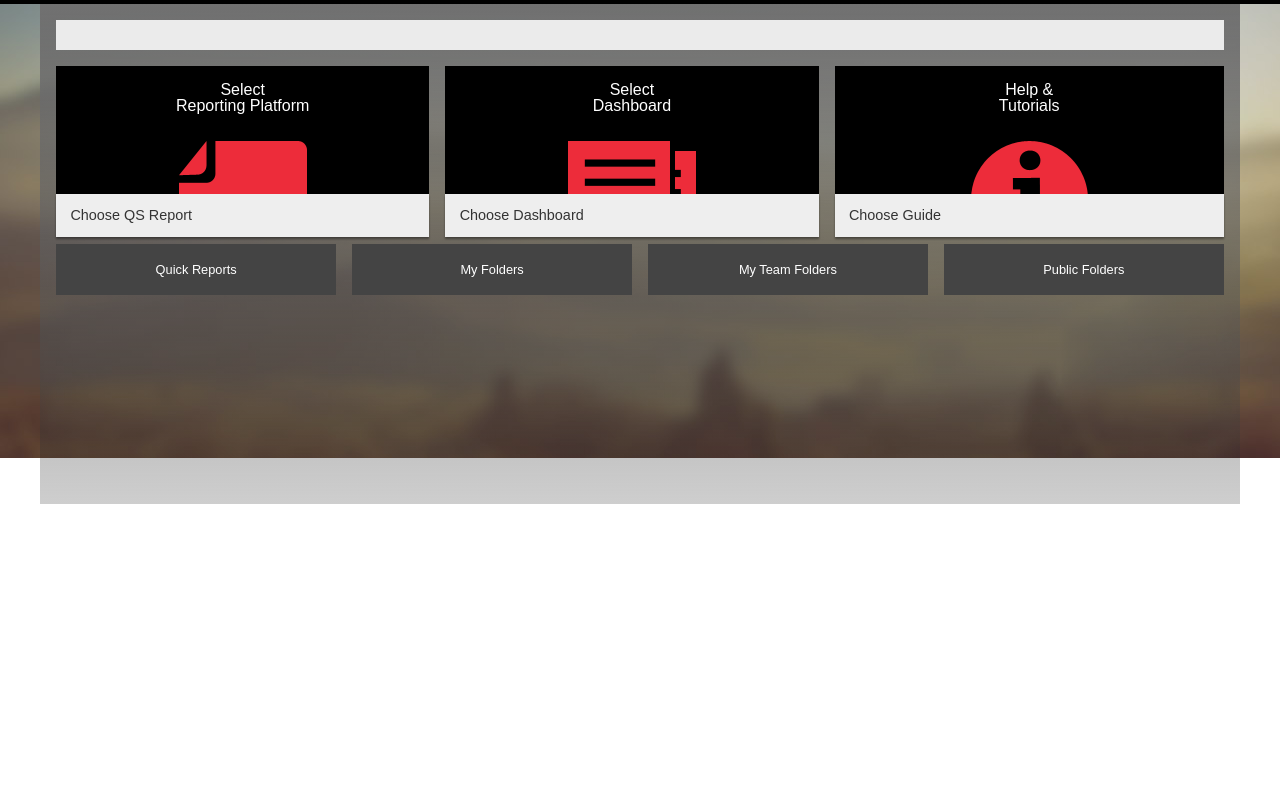
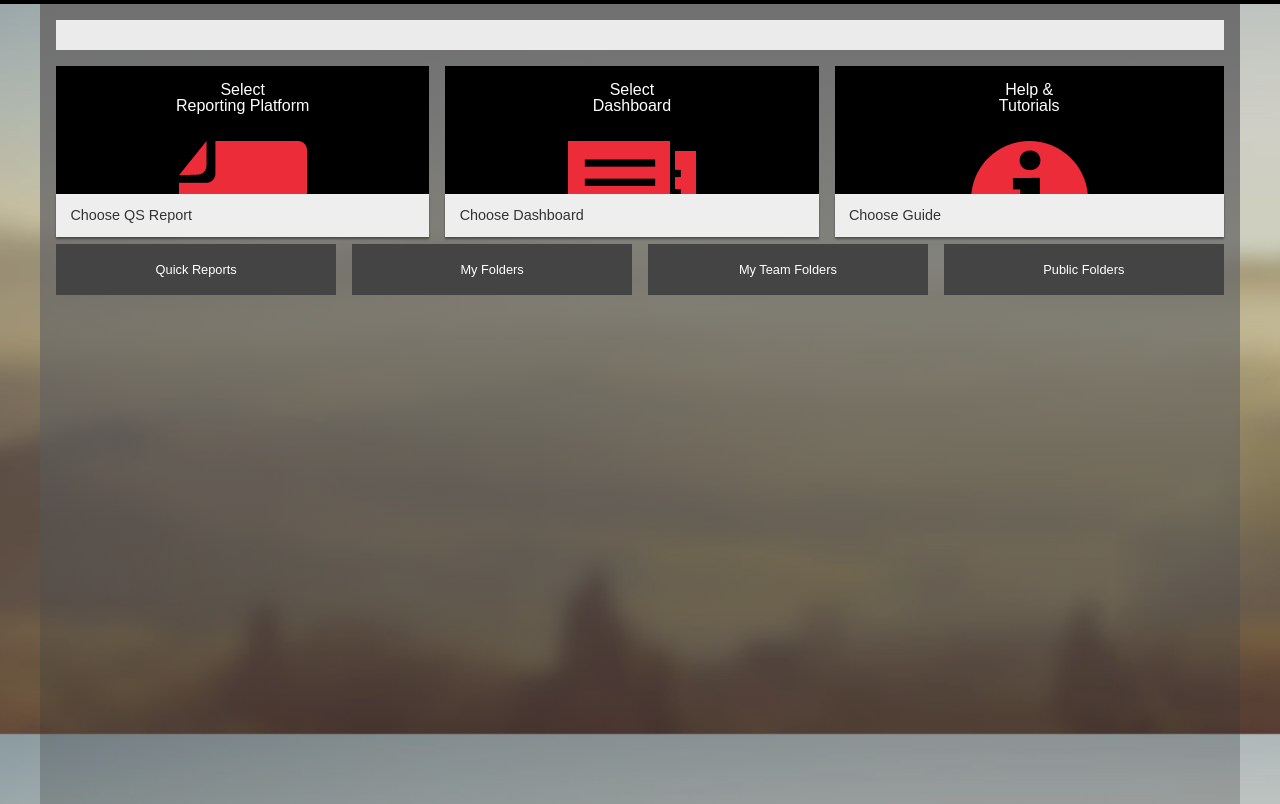
Before and after one commit to gilnakar/webapp, a plain HTML site: page index.html in a window 1280 px wide. Shown: the part 66-870 px from the top of the page. Before the commit the page ends 800 px from the top, so only its background shows below. Drawn offline with Linux system fonts and the light colour scheme.

Commit message:
background cover added

```diff
--- a/css/main.css
+++ b/css/main.css
@@ -78,8 +78,8 @@ html {
 
 
 body {
-    background: url('../img/body-background.jpg') no-repeat fixed;
-    height: 100%;
+    background: url('../img/body-background.jpg') no-repeat  center center fixed;
+    background-size: cover;
     font-family: arial,sans-serif;
 }
 
@@ -94,7 +94,7 @@ body {
 .page-body{
 	background:linear-gradient(to bottom, rgba(112,112,112,1) 0%,rgba(10,10,10,0.2) 100%) ;
 
-	min-height: 500px;
+	min-height: 800px;
 }
 
 /*******************************************/
```
